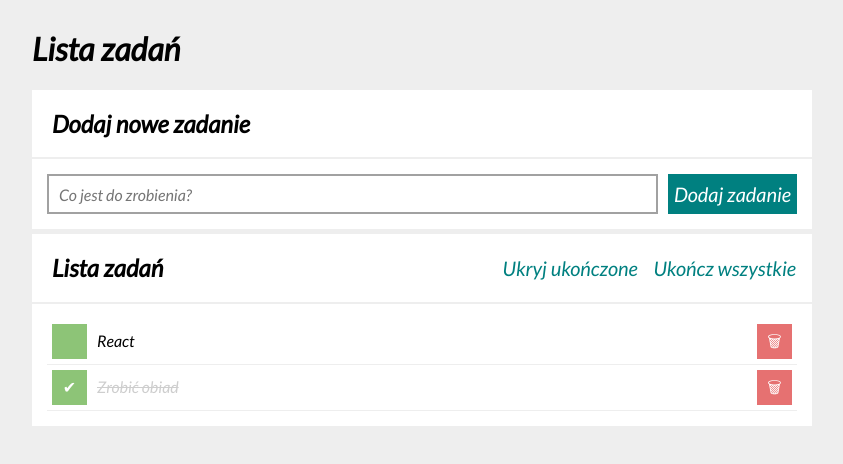
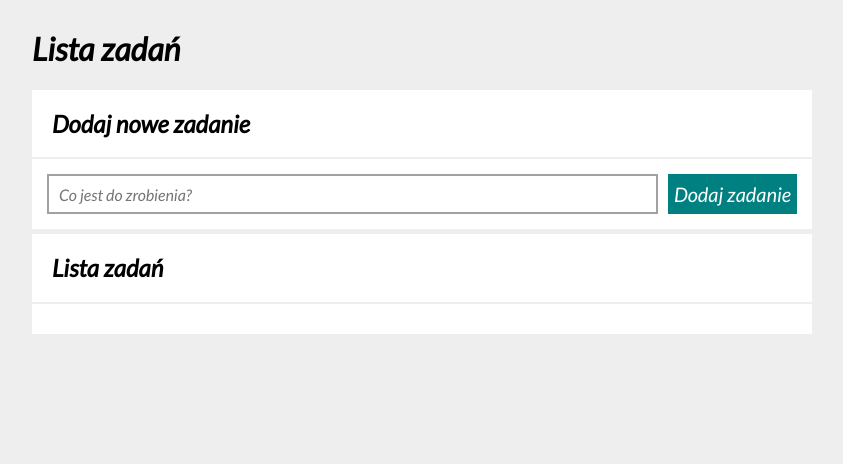
Before and after one commit to Pepko0/todo-list-react, a React (Create React App) app: page / in a window 1280 px wide. Shown: the top 464 px of the page, without its empty margins (218-1061 px from the left). Built offline with nearby package versions, Linux system fonts and the light colour scheme.

Commit message:
removed tasks with table

```diff
--- a/src/App.js
+++ b/src/App.js
@@ -10,10 +10,7 @@ import Container from "./Container";
 
 function App() {
   const [hideDone, setHideDone] = useState(false);
-  const [tasks, setTasks] = useState([
-    { id: 1, content: "React", done: false },
-    { id: 2, content: "Zrobić obiad", done: true },
-  ]);
+  const [tasks, setTasks] = useState([]);
 
   const toggleHideDone = () => {
     setHideDone(hideDone => !hideDone);
```
